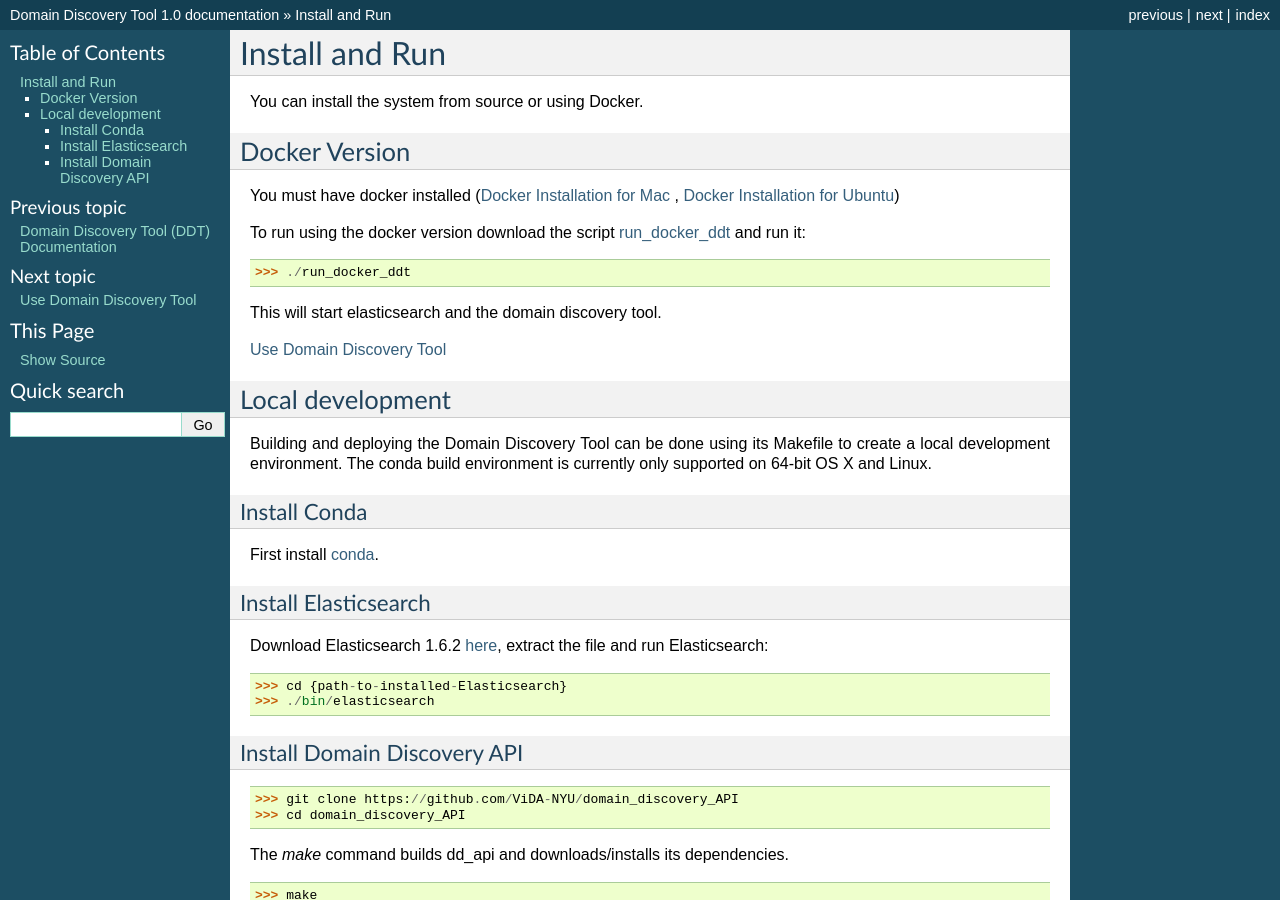
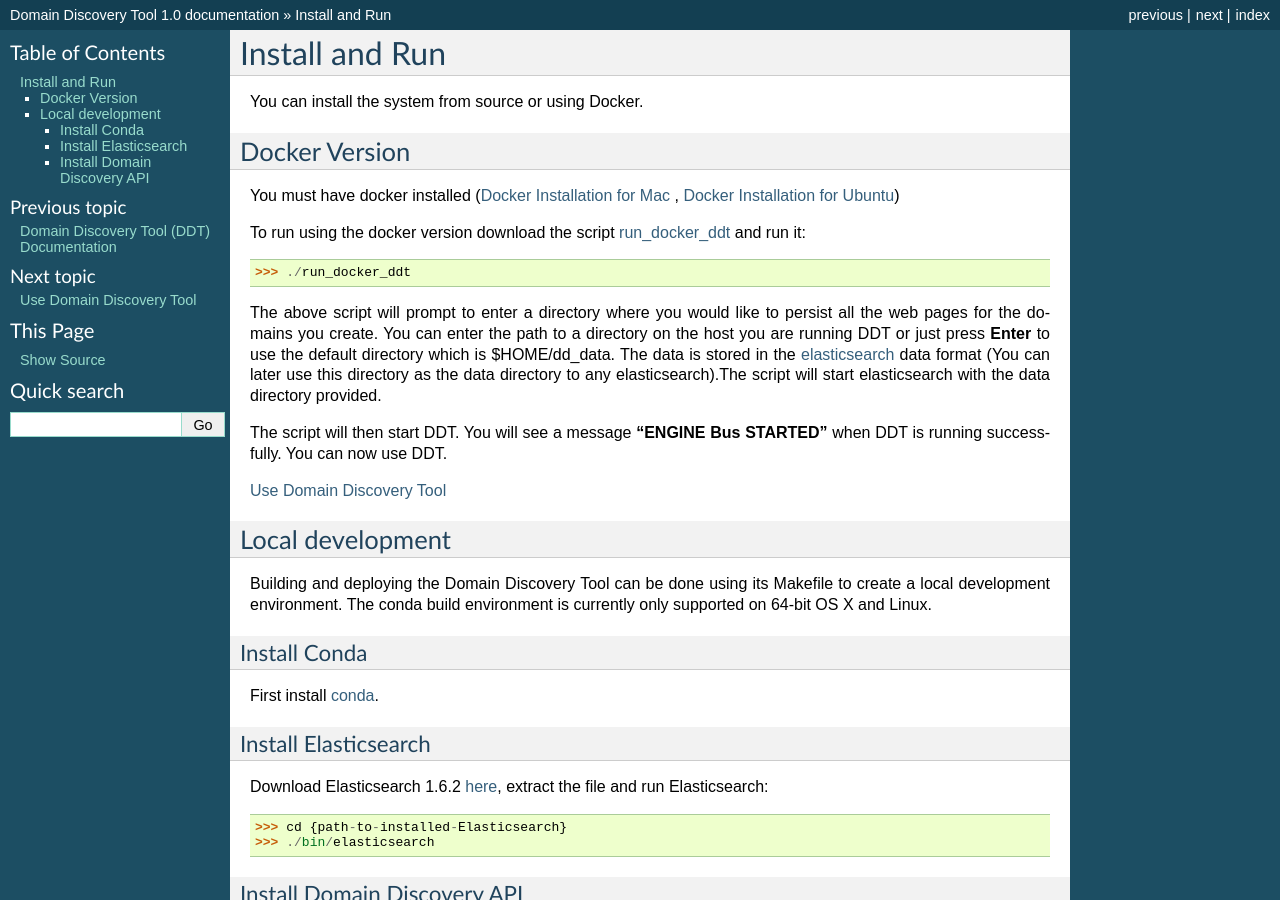
Before and after one commit to VIDA-NYU/domain_discovery_tool, a Sphinx documentation site: the page built from docs/install.rst, in a window 1280 px wide and 900 px high. Built offline with Sphinx 7.4.7, drawn with Linux system fonts in a browser that asks for light colours.

Commit message:
Updated install and use instructions

```diff
--- a/docs/install.rst
+++ b/docs/install.rst
@@ -12,7 +12,9 @@
 
 >>> ./run_docker_ddt
 
-This will start elasticsearch and the domain discovery tool.
+The above script will prompt to enter a directory where you would like to persist all the web pages for the domains you create. You can enter the path to a directory on the host you are running DDT or just press **Enter** to use the default directory which is $HOME/dd_data. The data is stored in the `elasticsearch <https://www.elastic.co/products/elasticsearch>`_ data format (You can later use this directory as the data directory to any elasticsearch).The script will start elasticsearch with the data directory provided.
+
+The script will then start DDT. You will see a message **"ENGINE Bus STARTED"** when DDT is running successfully. You can now use DDT.
 
 `Use Domain Discovery Tool <http://domain-discovery-tool.readthedocs.io/en/latest/use.html>`_
 
```
Also changed, not shown: docs/use.rst (+9 -5 lines).
